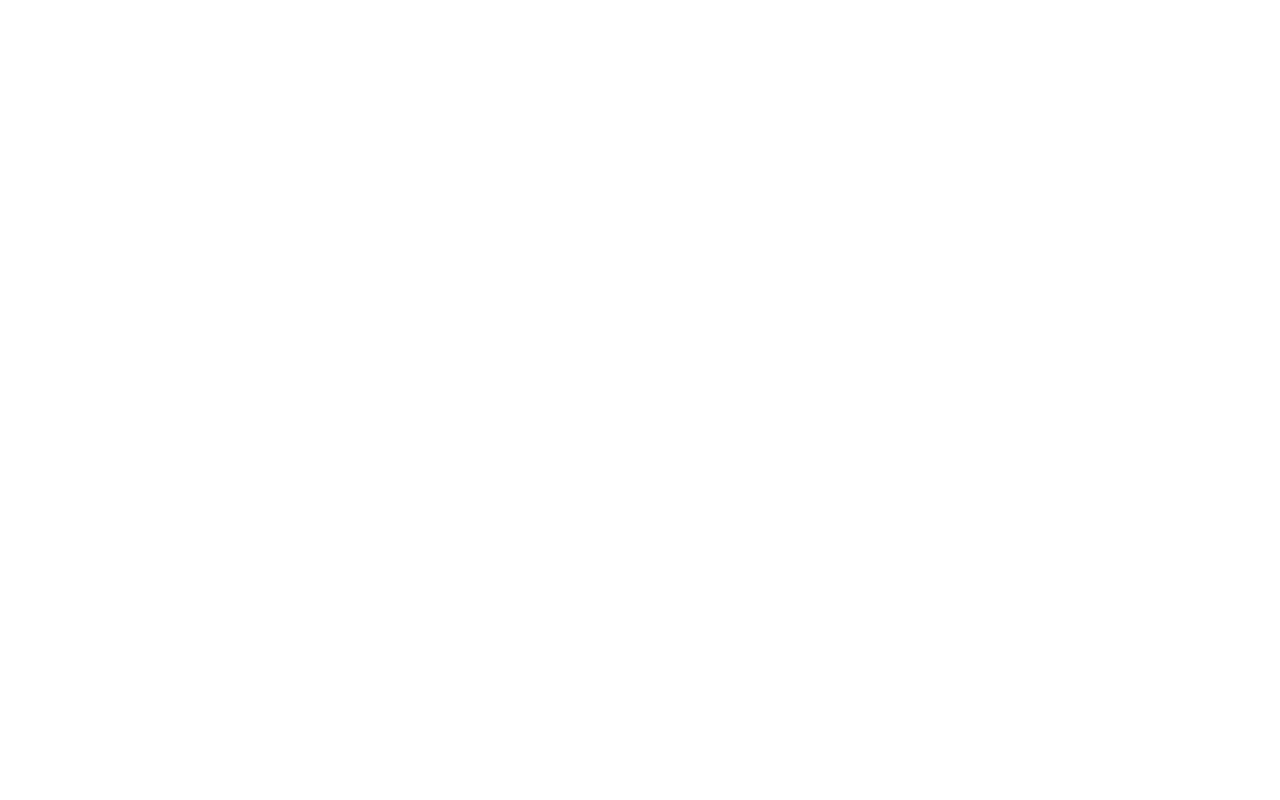
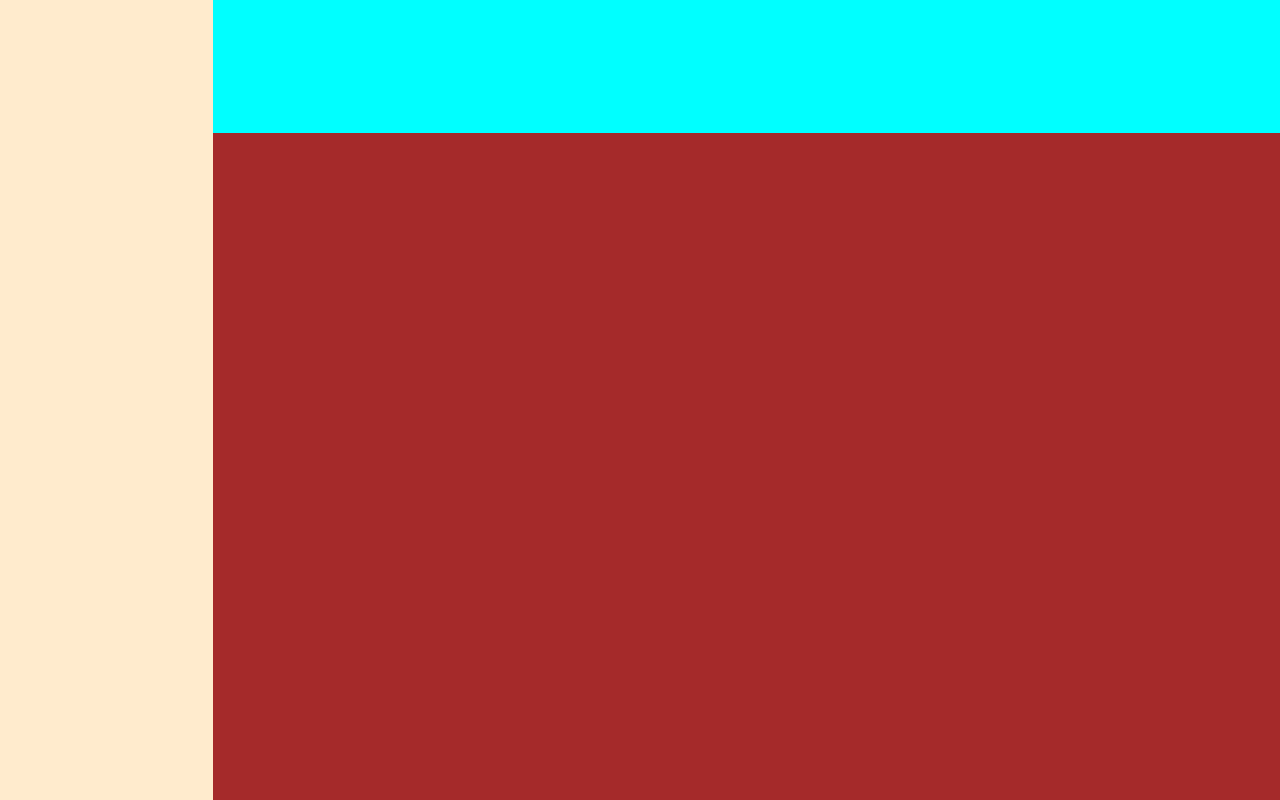
Before and after one commit to maj-dan/admin-dashboard, a plain HTML site: page index.html in a window 1280 px wide. Drawn offline with Linux system fonts and the light colour scheme.

Commit message:
Create basic page layout (header, sidebar, main)

```diff
--- a/css/style.css
+++ b/css/style.css
@@ -1,5 +1,35 @@
+:root {
+    font-size: 16px;
+}
+
 * {
     box-sizing: border-box;
     padding: 0;
     margin: 0;
 }
+
+.container {
+    display: grid;
+    grid-template-columns: 1fr 5fr;
+    grid-template-rows: 1fr 5fr;
+    grid-template-areas:
+    "aside header"
+    "aside main";
+    min-height: 100vh;
+}
+/*header*/
+.container > header {
+    grid-area: header;
+    background-color: aqua;
+}
+/*-------------------------------------------------------*/
+/*sidebar*/
+.container > aside {
+    grid-area: aside;
+    background-color: blanchedalmond;
+}
+/*-------------------------------------------------------*/
+.container > main {
+    grid-area: main;
+    background-color: brown;
+}
--- a/index.html
+++ b/index.html
@@ -7,6 +7,16 @@
     </head>
 
     <body>
+        <div class="container">
+            <header>
 
+            </header>
+            <aside>
+
+            </aside>
+            <main>
+
+            </main>
+        </div>
     </body>
 </html>
```
Also changed, not shown: imgs/toad.jpg (added).
